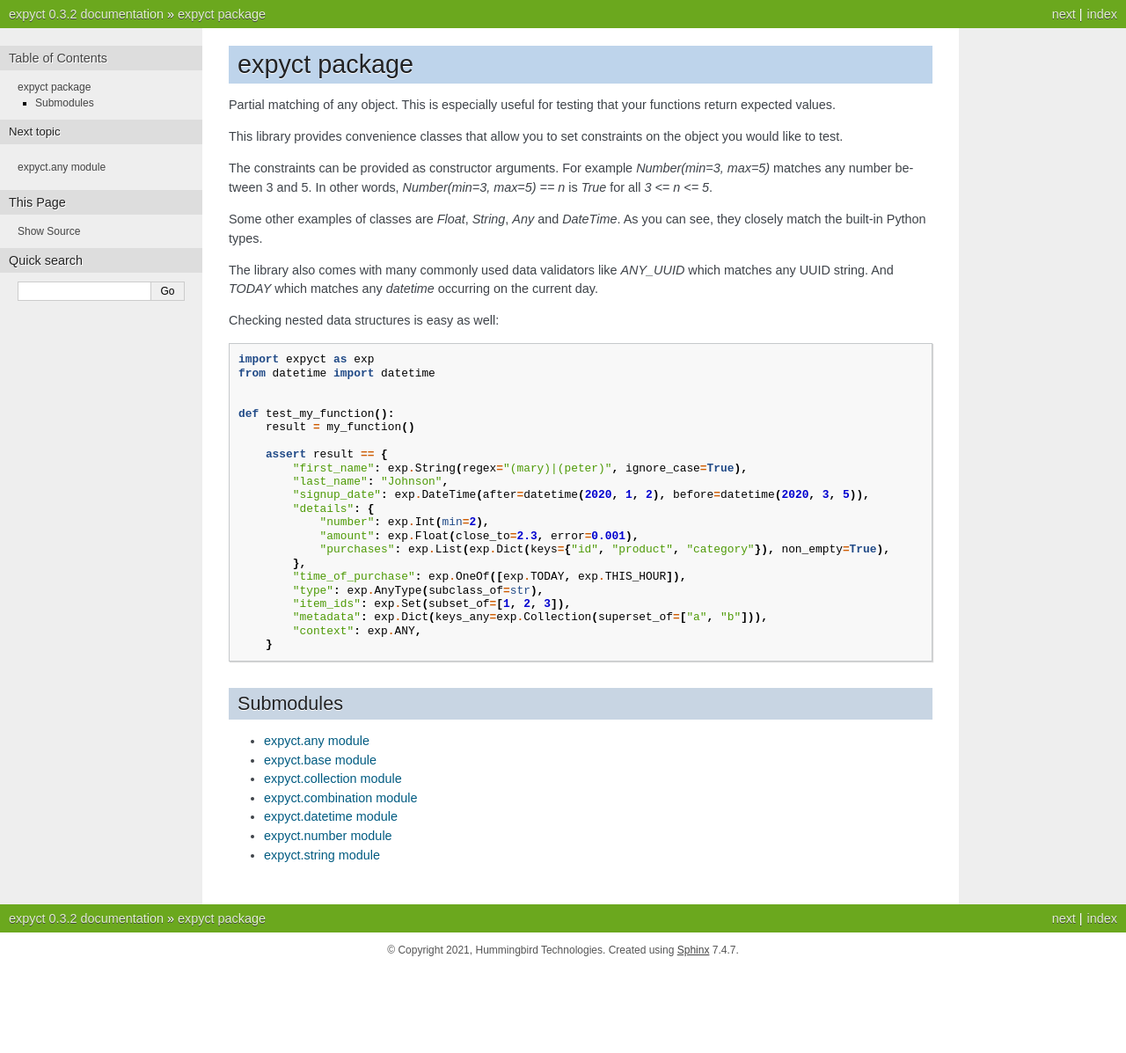
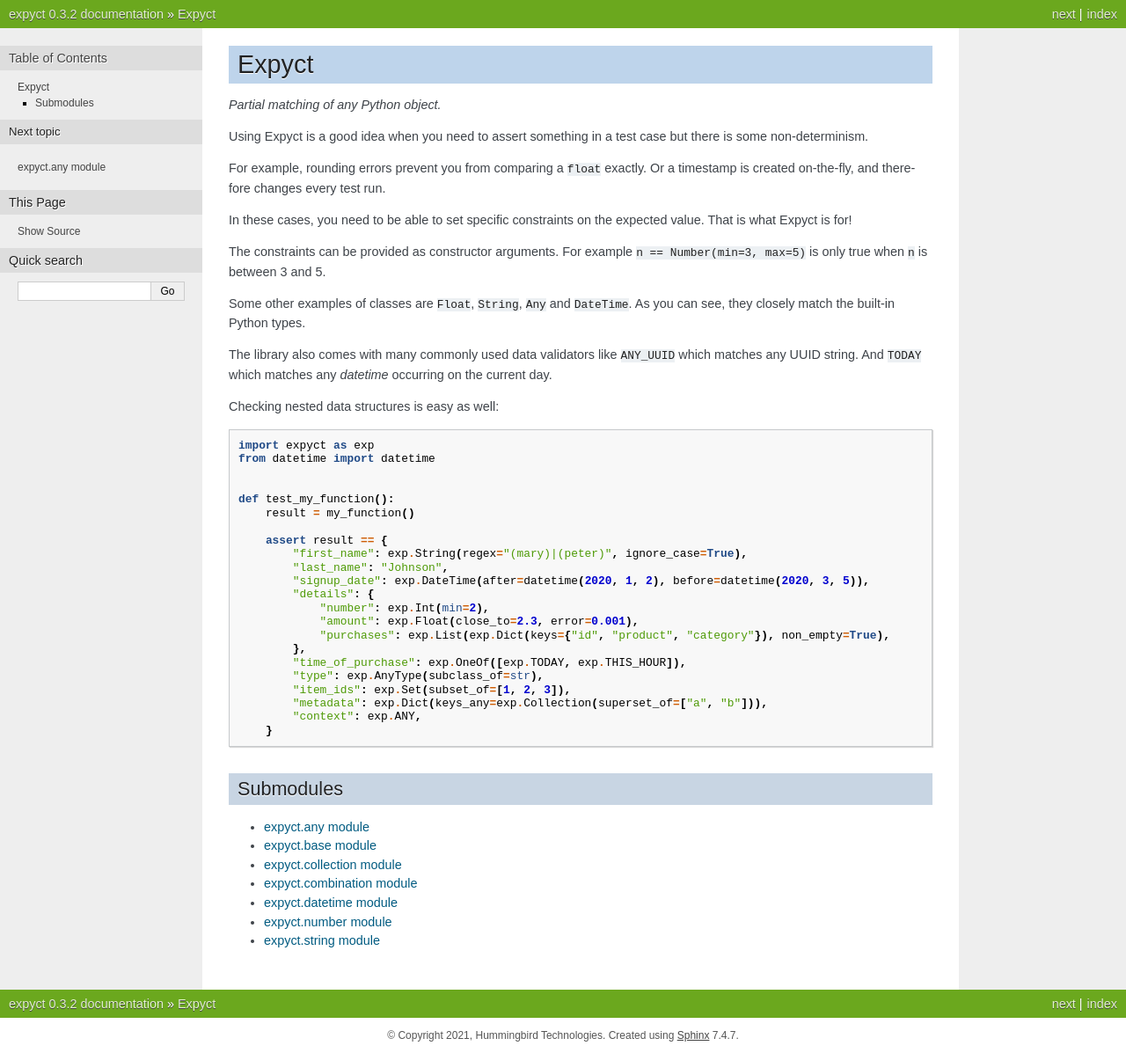
Before and after one commit to mthaak/expyct, a Sphinx documentation site: the page built from docs/index.rst, in a window 1280 px wide. Shown: the whole page at 88% size. Built offline with Sphinx 7.4.7, drawn with Linux system fonts in a browser that asks for light colours; before the commit the page ends 1100 px from its top, so only the background shows below that.

Commit message:
Improve index page

```diff
--- a/docs/index.rst
+++ b/docs/index.rst
@@ -1,15 +1,19 @@
-expyct package
-==============
+Expyct
+======
 
-Partial matching of any object. This is especially useful for testing that your functions return expected values.
+*Partial matching of any Python object.*
 
-This library provides convenience classes that allow you to set constraints on the object you would like to test.
+Using Expyct is a good idea when you need to assert something in a test case but there is some non-determinism.
 
-The constraints can be provided as constructor arguments. For example `Number(min=3, max=5)` matches any number between 3 and 5. In other words, `Number(min=3, max=5) == n` is `True` for all `3 <= n <= 5`.
+For example, rounding errors prevent you from comparing a :code:`float` exactly. Or a timestamp is created on-the-fly, and therefore changes every test run.
 
-Some other examples of classes are `Float`, `String`, `Any` and `DateTime`. As you can see, they closely match the built-in Python types.
+In these cases, you need to be able to set specific constraints on the expected value. That is what Expyct is for!
 
-The library also comes with many commonly used data validators like `ANY_UUID` which matches any UUID string. And `TODAY` which matches any `datetime` occurring on the current day.
+The constraints can be provided as constructor arguments. For example :code:`n == Number(min=3, max=5)` is only true when :code:`n` is between 3 and 5.
+
+Some other examples of classes are :code:`Float`, :code:`String`, :code:`Any` and :code:`DateTime`. As you can see, they closely match the built-in Python types.
+
+The library also comes with many commonly used data validators like :code:`ANY_UUID` which matches any UUID string. And :code:`TODAY` which matches any `datetime` occurring on the current day.
 
 Checking nested data structures is easy as well:
 
```
